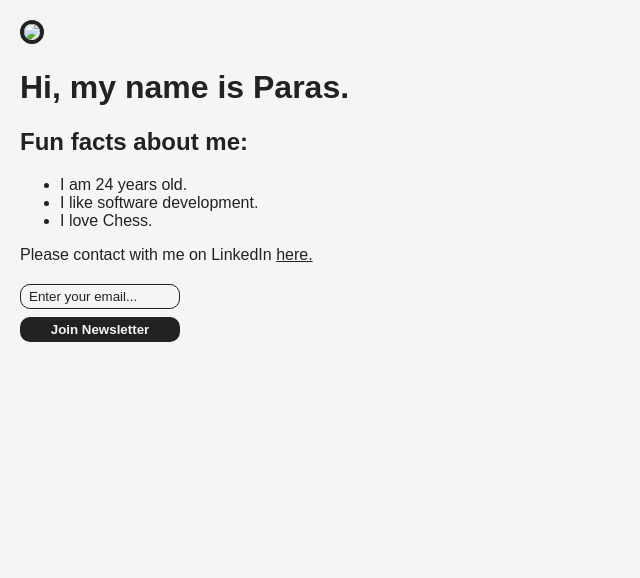
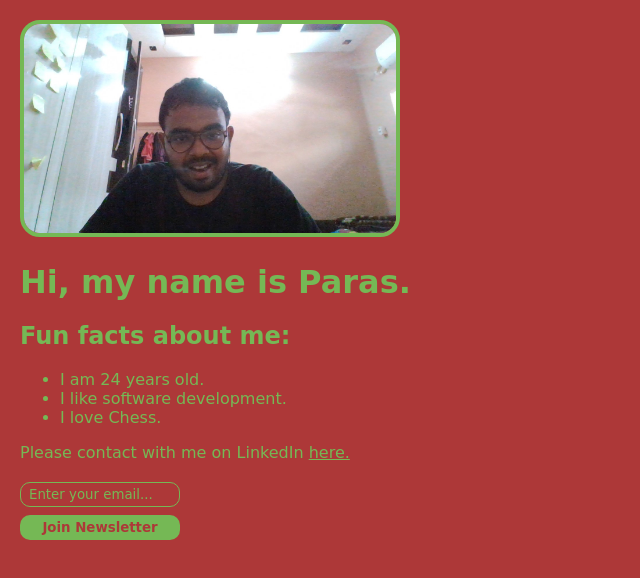
Before and after one commit to ParasJainCs/personal-site, a plain HTML site: page myProfilePage.html in a window 1280 px wide. Shown: the whole page, without its empty margins (0-640 px from the left). Drawn offline with Linux system fonts and the light colour scheme; files that its build step writes are made by us from their sources; a web font is replaced by a local one.

Commit message:
Update myProfilePage.html

```diff
--- a/myProfilePage.html
+++ b/myProfilePage.html
@@ -1,13 +1,13 @@
 <!DOCTYPE html>
 <html lang="en">
 <head>
-  <link rel="stylesheet" href="./files/styles.css"/>
+  <link rel="stylesheet" href="styles.css"/>
   <link href="https://fonts.googleapis.com/css2?family=Bangers&family=Black+Ops+One&family=Creepster&family=La+Belle+Aurore&family=MedievalSharp&family=Orbitron&family=Rye&display=swap" rel="stylesheet"/>
-  <script src="./files/index.js"></script>
+  <script src="index.js"></script>
   <title>My personal profile</title>
 </head>
 <body>
-  <img src="./utils/myPic.jpg" width="100%"/>
+  <img src="myPic.jpg" width="100%"/>
   <h1>Hi, my name is Paras.</h1>
   <h2>Fun facts about me:</h2>
   <ul>
```
